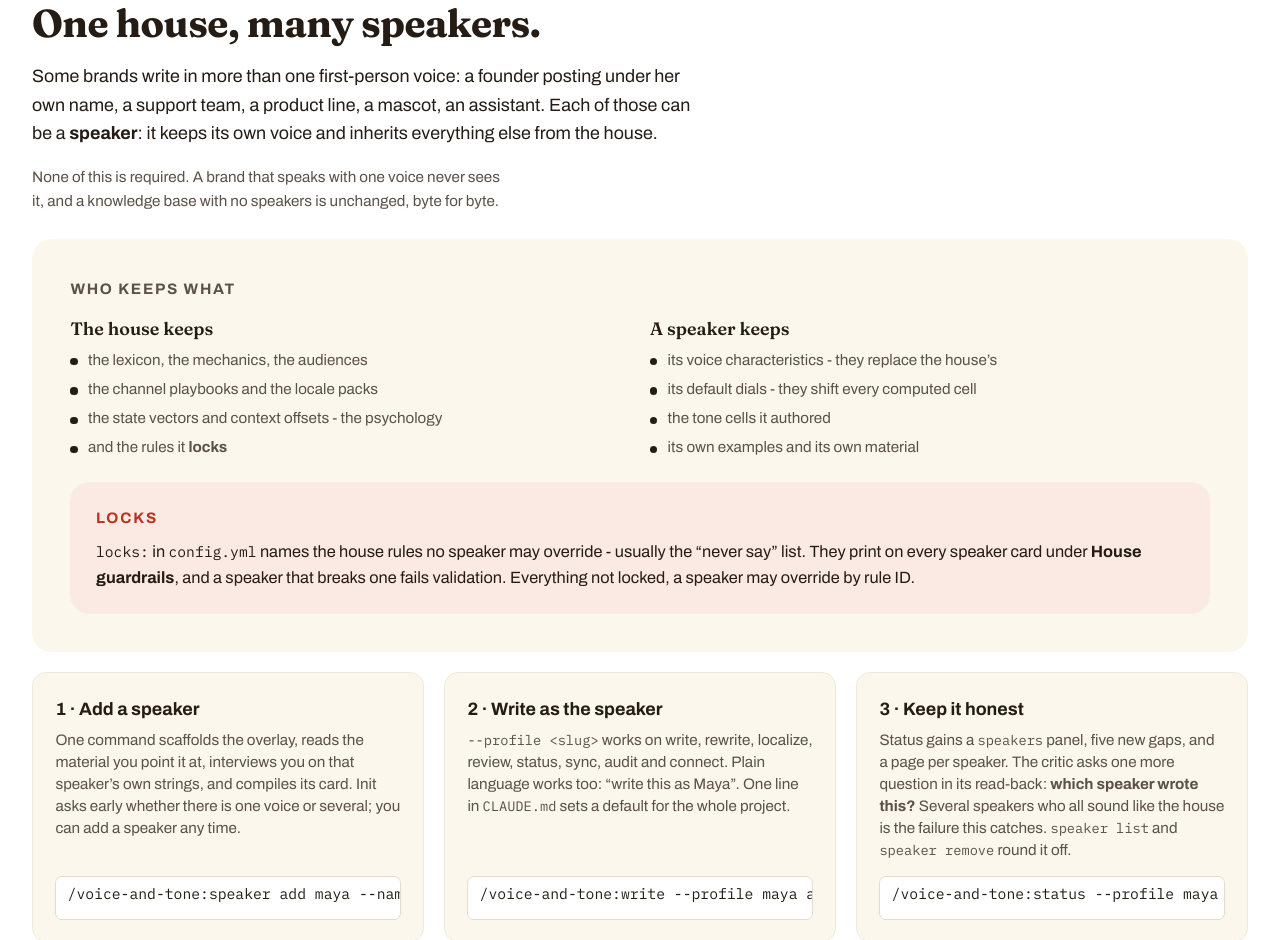
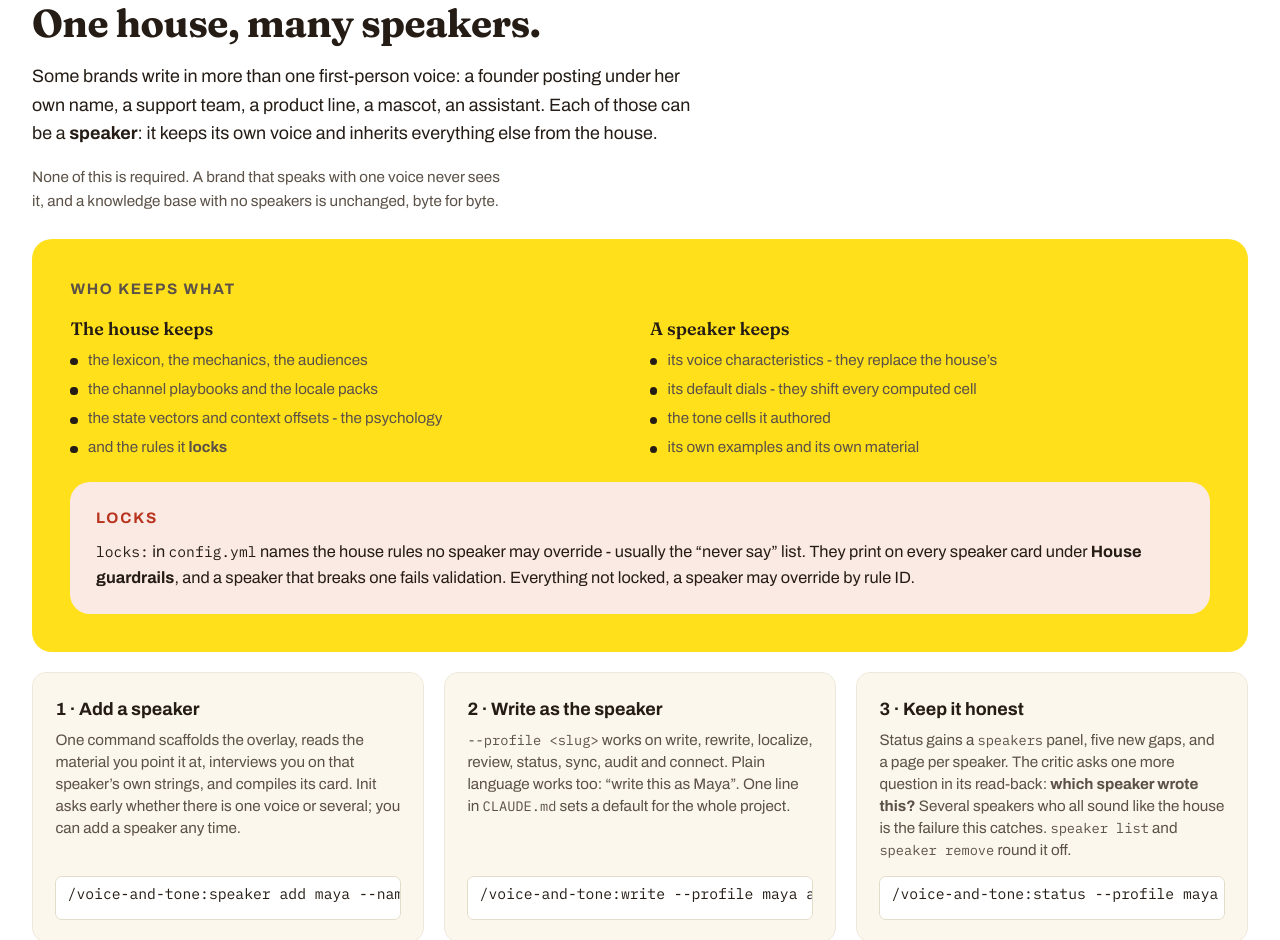
Before and after one commit to pavolhudran/ai-voice-and-tone, a website: page docs/presentation/index.html in a window 1280 px wide. Shown: the part 11060-12000 px from the top of the page. Drawn offline with Linux system fonts and the light colour scheme.

Commit message:
docs: the Who keeps what card sits on the yellow band
Co-Authored-By: Claude Fable 5.1 <noreply@anthropic.com>
Claude-Session: https://claude.ai/code/session_01HbDXWY9Dq1zYJmxmDuCMZr

```diff
--- a/docs/presentation/index.html
+++ b/docs/presentation/index.html
@@ -234,6 +234,9 @@ blockquote {
 .step { background: var(--cream); border: 1px solid var(--edge-soft); border-radius: var(--r-md); padding: 1rem 1.1rem; }
 .step .name { font-weight: 700; font-size: var(--step-0); color: var(--ink); display: block; }
 .step .what { font-size: var(--step--1); color: var(--ink-soft); line-height: 1.45; display: block; margin-top: .35rem; text-wrap: pretty; }
+/* The section's plates are cream like its neighbours'; the one card that
+   frames the whole idea sits on the band, as the page's lead plates do. */
+#speakers .plate.plate-band { background: var(--band); }
 .speaker-split { align-items: start; }
 .speaker-split h3 { font-size: var(--step-0); margin-bottom: .55rem; }
 .speaker-split ul.plain { list-style: none; padding: 0; margin: 0; display: grid; gap: .4rem; }
@@ -796,7 +799,7 @@ footer p + p { margin-top: .7rem; }
     <p class="note">None of this is required. A brand that speaks with one voice never sees it, and a knowledge base with no speakers is unchanged, byte for byte.</p>
   </div>
 
-  <div class="plate" style="margin-top:1.6rem">
+  <div class="plate plate-band" style="margin-top:1.6rem">
     <span class="plate-label">Who keeps what</span>
     <div class="cols speaker-split">
       <div>
```
